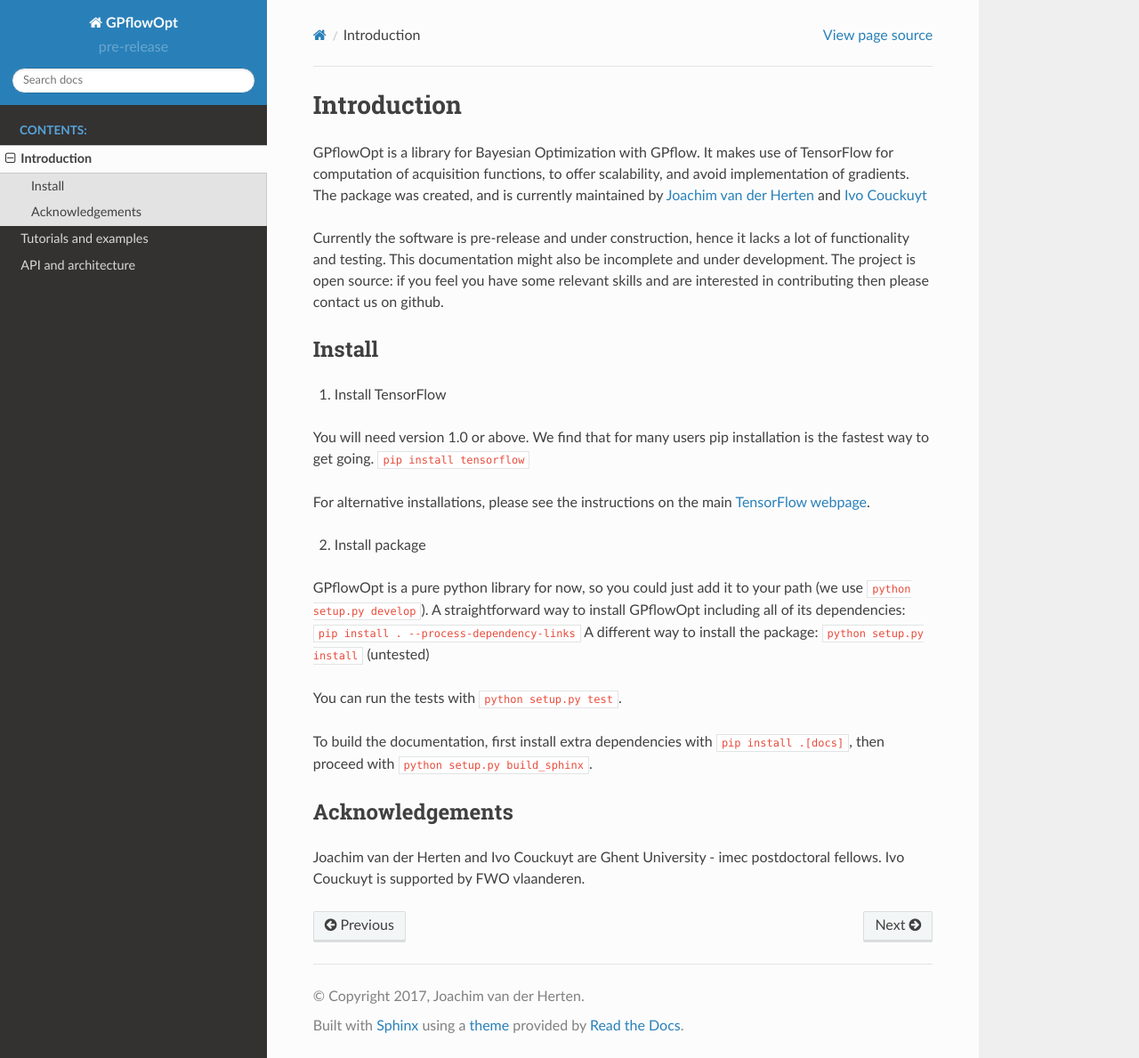
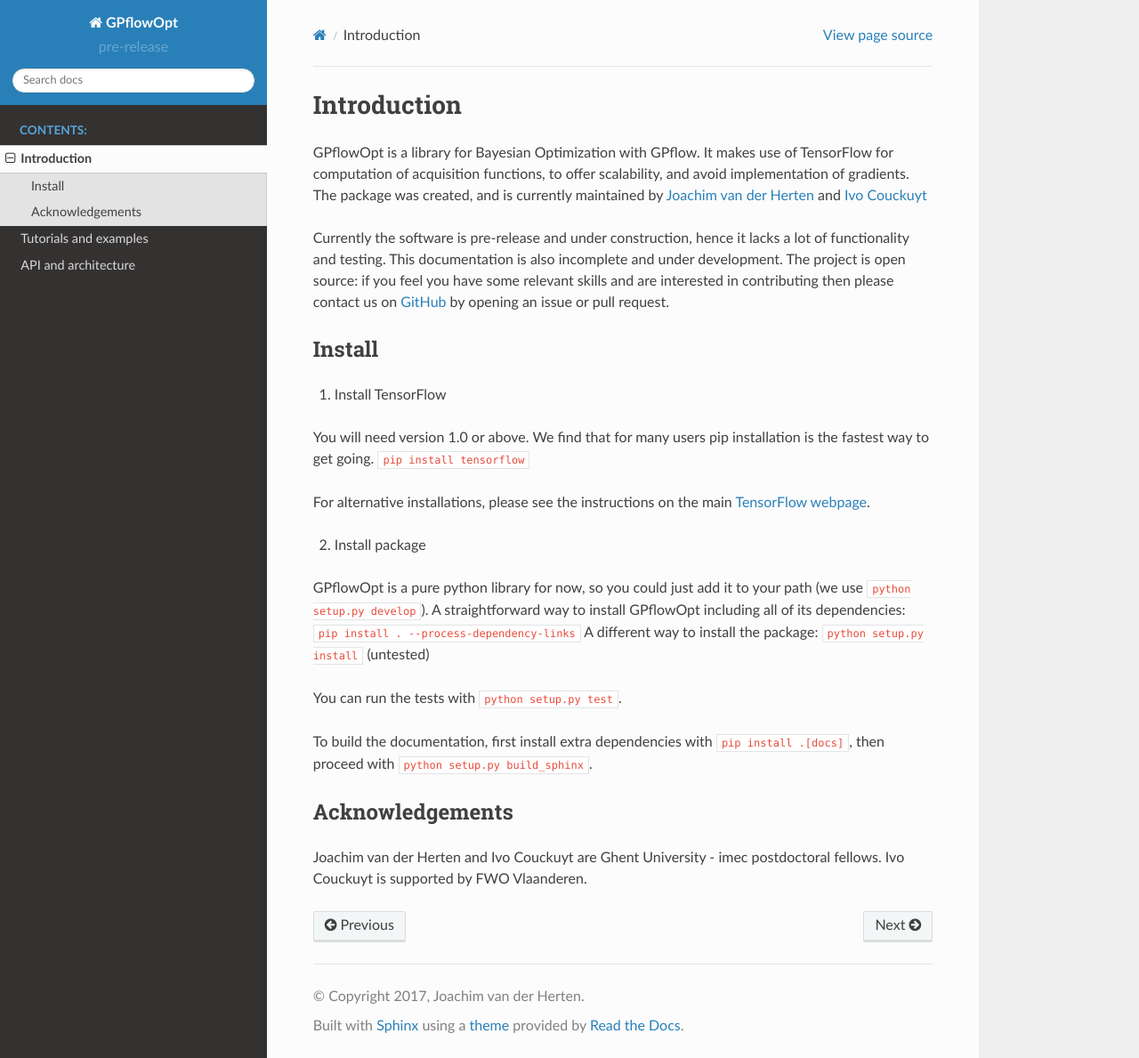
Before and after one commit to GPflow/GPflowOpt, a Sphinx documentation site: the page built from doc/source/intro.rst, in a window 1280 px wide and 1189 px high. Shown: the whole window at 89% size. Built offline with Sphinx 7.4.7 and the Read the Docs theme 2.0.0, drawn with Linux system fonts in a browser that asks for light colours.

Commit message:
Adjustments to intro

```diff
--- a/doc/source/intro.rst
+++ b/doc/source/intro.rst
@@ -7,7 +7,8 @@
 by `Joachim van der Herten <http://sumo.intec.ugent.be/jvanderherten>`_ and `Ivo Couckuyt <http://sumo.intec.ugent.be/icouckuy>`_
 
 Currently the software is pre-release and under construction, hence it lacks a lot of functionality and testing. This documentation
-might also be incomplete and under development. The project is open source: if you feel you have some relevant skills and are interested in contributing then please contact us on github.
+is also incomplete and under development. The project is open source: if you feel you have some relevant skills and are interested in
+contributing then please contact us on `GitHub <https://github.com/GPflow/GPflowOpt>`_ by opening an issue or pull request.
 
 Install
 --------
@@ -30,4 +31,4 @@
 Acknowledgements
 -----------------
 Joachim van der Herten and Ivo Couckuyt are Ghent University - imec postdoctoral fellows. Ivo Couckuyt is supported
-by FWO vlaanderen.
+by FWO Vlaanderen.
```
